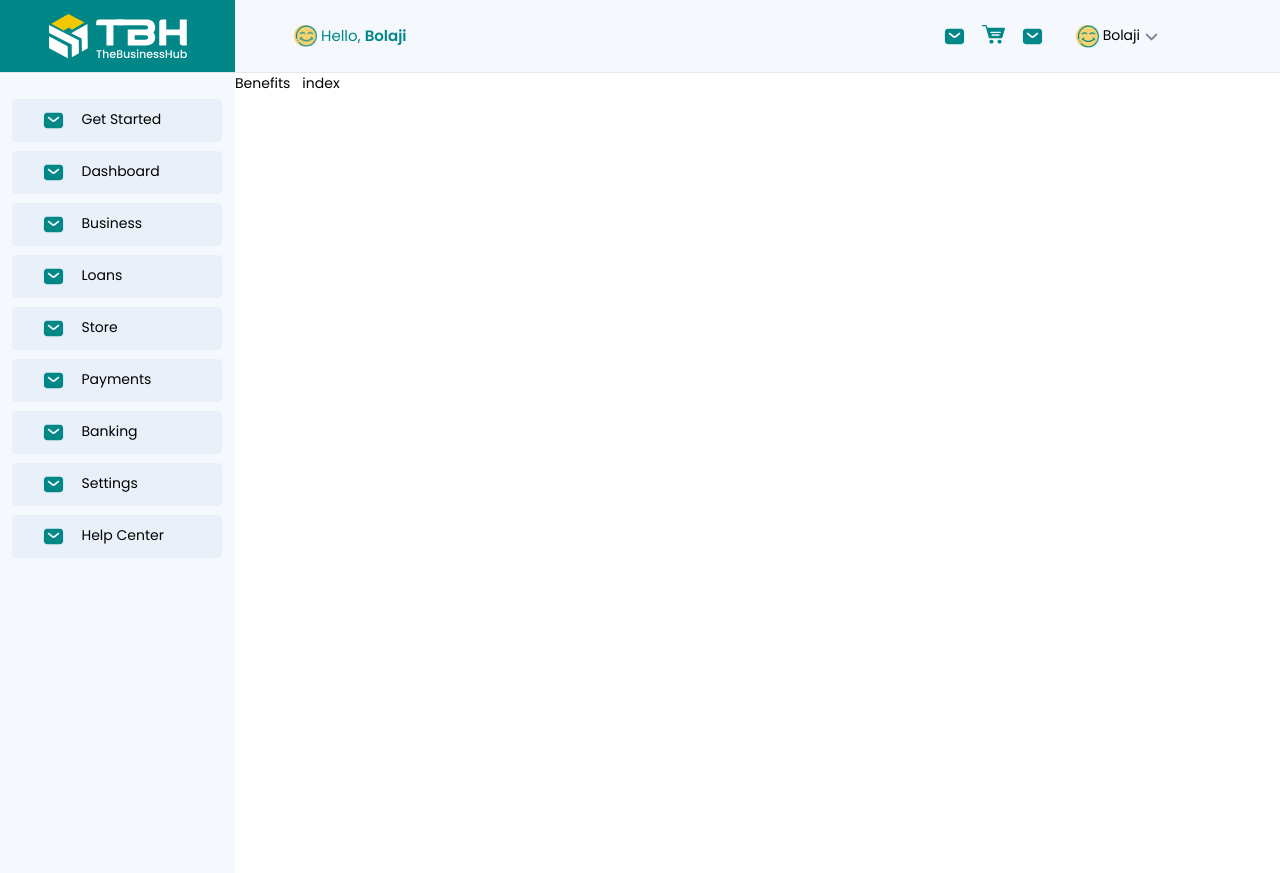
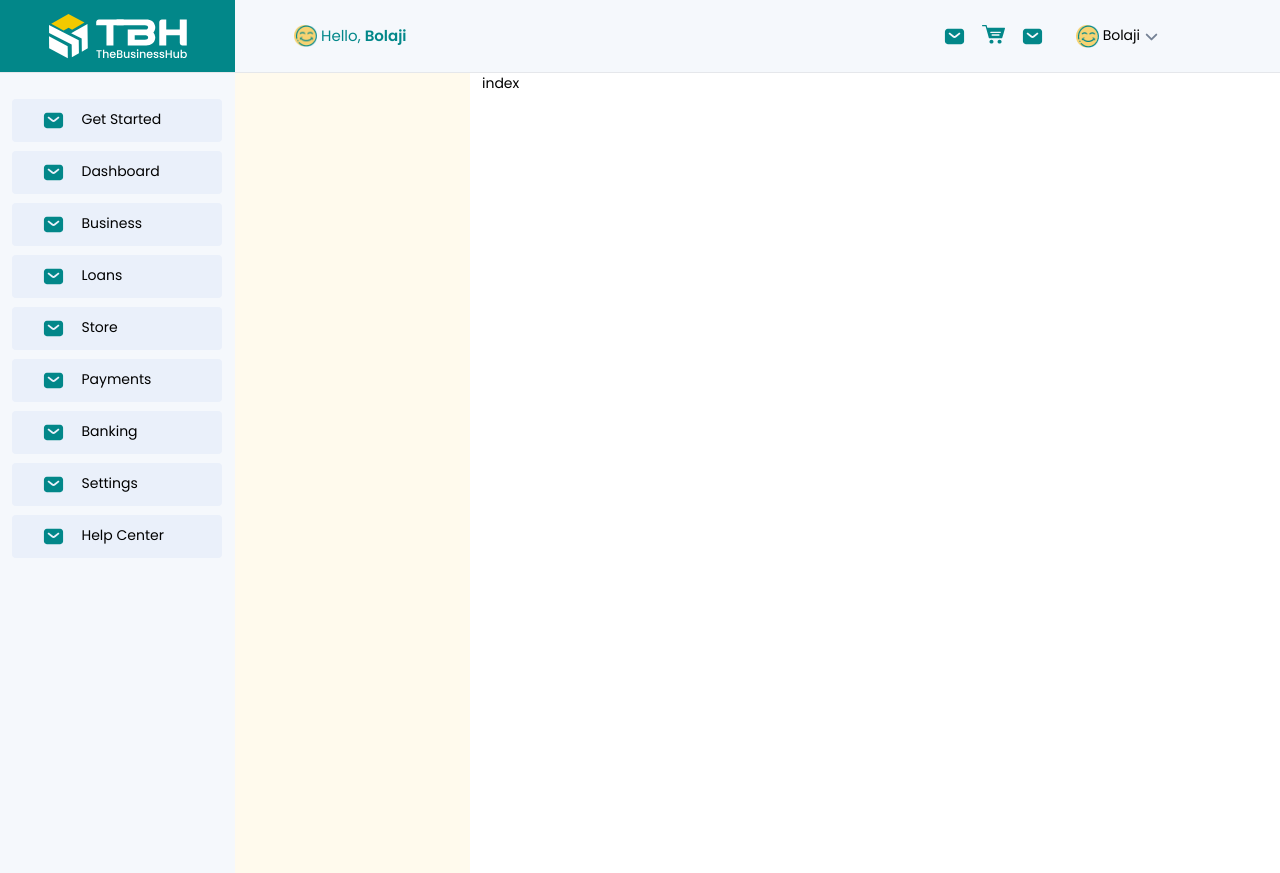
Before and after one commit to Emmanuel-Ingwe/businesshub-bank, a Next.js app: page / in a window 1280 px wide. Built offline with nearby package versions, Linux system fonts and the light colour scheme; a web font is replaced by a local one.

Commit message:
add: bg-benefits

```diff
--- a/components/Landing/Subbody/Benefits/index.tsx
+++ b/components/Landing/Subbody/Benefits/index.tsx
@@ -1,10 +1,18 @@
 import React from 'react'
+import Image from 'next/image'
+import Link from 'next/link'
 
 type Props = {}
 
 const Benefits = (props: Props) => {
   return (
-    <div>Benefits</div>
+    <>
+    <section className="flex">
+      <div className="h h-screen w-[235px] bg-brownn pl-[12px] pt-[26px]">
+
+      </div>
+    </section>
+  </>
   )
 }
 
--- a/tailwind.config.ts
+++ b/tailwind.config.ts
@@ -18,7 +18,8 @@ module.exports = {
         navbg: "#F5F8FC",
         secondary: "#028789",
         navcolor: "#EAF0FA",
-        brown: "rgba(248, 180, 0, 0.07)",
+        brown: "rgba(248, 180, 0, 0.1)",
+        brownn: "rgba(248, 180, 0, 0.07)",
         deepbrown: "rgba(248, 180, 0, 0.37)"
       },
       fontFamily: {
```
